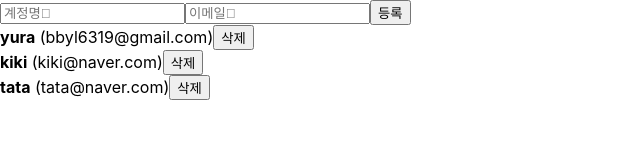
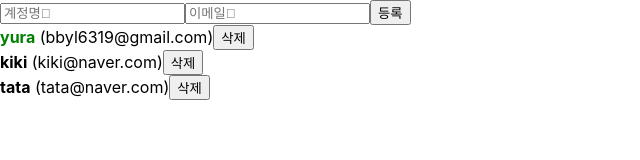
Before and after one commit to yunanah/react-tutorial, a React (Create React App) app: page / in a window 1280 px wide. Shown: the top 160 px of the page, without its empty margins (0-640 px from the left). Built offline with nearby package versions, Linux system fonts and the light colour scheme.

Commit message:
onToggle 함수 추가

```diff
--- a/src/App.js
+++ b/src/App.js
@@ -24,17 +24,20 @@
     {
         id: 1,
         username: 'yura',
-        email: 'bbyl6319@gmail.com'
+        email: 'bbyl6319@gmail.com',
+        active:true,
     },
     {
         id: 2,
         username: 'kiki',
-        email: 'kiki@naver.com'
+        email: 'kiki@naver.com',
+        active:false,
     },
     {
         id: 3,
         username: 'tata',
-        email: 'tata@naver.com'
+        email: 'tata@naver.com',
+        active:false,
     }
   ]);
 
@@ -60,6 +63,14 @@
     setUsers(users.filter(user => user.id !== id));
   };
 
+  const onToggle = id => {
+    setUsers(users.map(
+      user => user.id === id
+        ? {...user, active: !user.active}
+        : user
+    ));
+  };
+
   return (
     <>
       <CreateUser
@@ -68,7 +79,11 @@
         onChange={onChange}
         onCreate={onCreate}
       />
-      <UserList users={users} onRemove={onRemove}/>
+      <UserList
+        users={users}
+        onRemove={onRemove}
+        onToggle={onToggle}
+      />
     </>
   );
 }
--- a/src/UserList.js
+++ b/src/UserList.js
@@ -1,15 +1,25 @@
 import React from 'react';
-function User({ user, onRemove }) {
-    const {username, email, id} = user;
+
+function User({ user, onRemove, onToggle }) {
+    const {username, email, id, active} = user;
     return (
         <div>
-            <b>{username}</b> <span>({email})</span>
+            <b  style={{
+                    color: active ? 'green': 'black',
+                    cursor: 'pointer'
+                }}
+                onClick={() => onToggle(id)}
+            >
+                {username}
+            </b>
+            &nbsp;
+            <span>({email})</span>
             <button onClick={() => onRemove(id)}>삭제</button>
         </div>
     );
 }
 
-function UserList({users, onRemove}) {
+function UserList({users, onRemove, onToggle}) {
 
     return (
         <div>
@@ -20,6 +30,7 @@
                             user={user}
                             key={user.id}
                             onRemove={onRemove}
+                            onToggle={onToggle}
                         />
                     )
                 )
```
